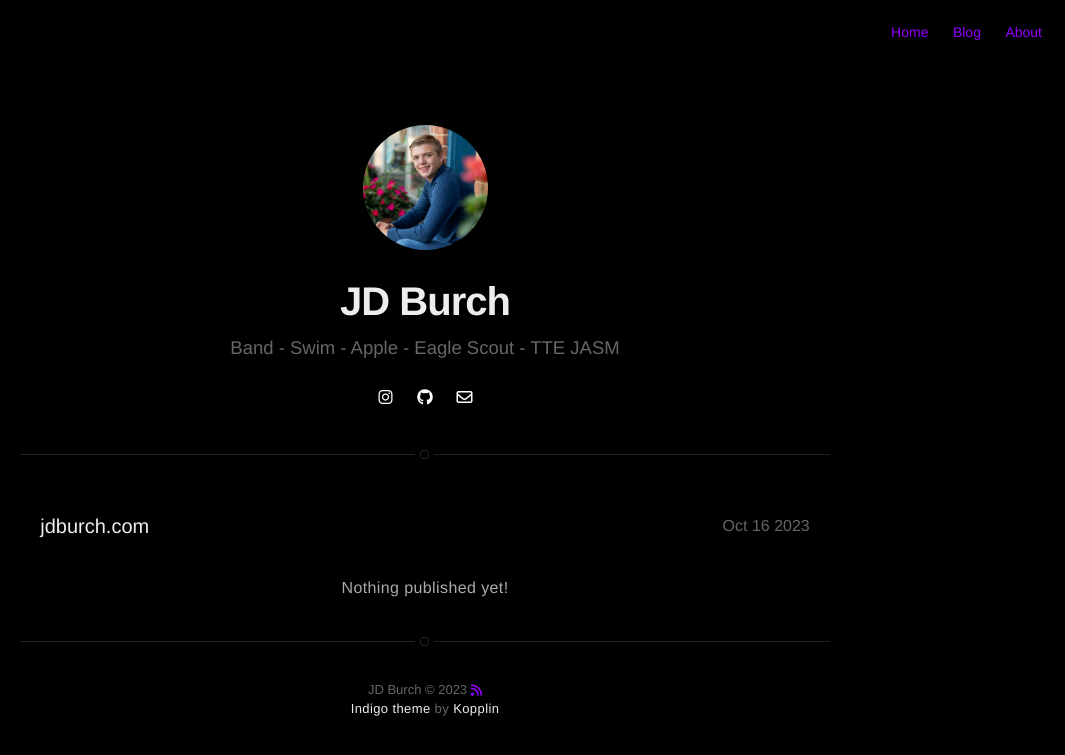
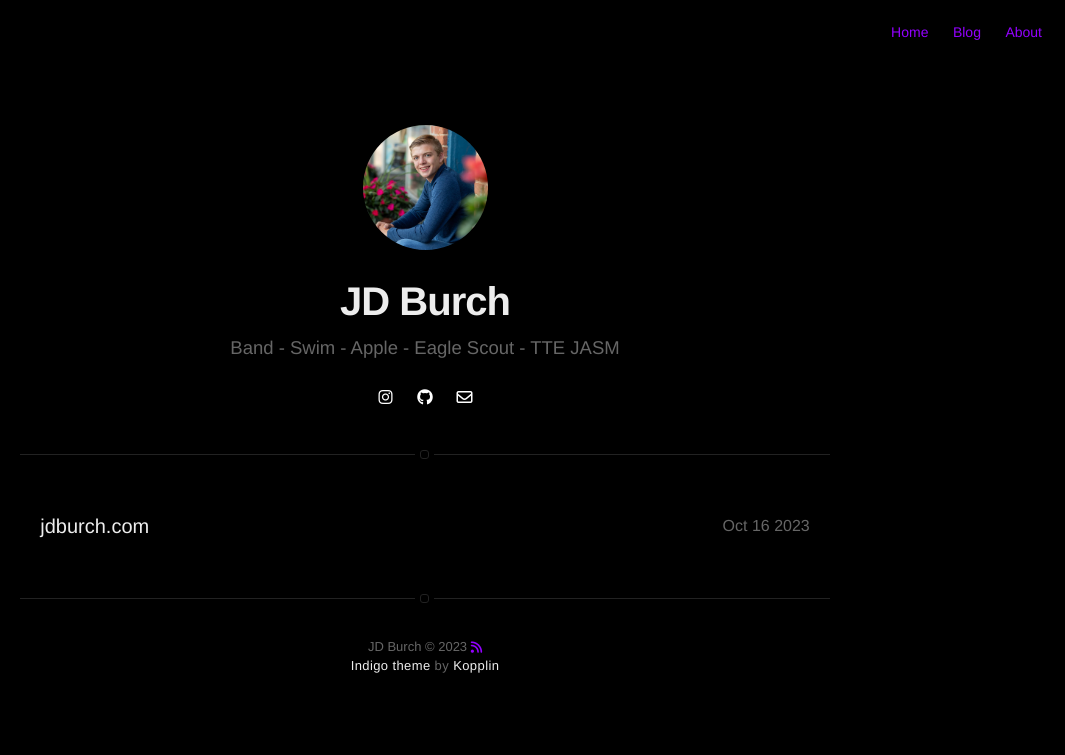
Before and after one commit to JDBurchHuzzah/jdburchhuzzah.github.io, a Jekyll site: the page built from projects.html, in a window 1280 px wide. Shown: the top 755 px of the page, without its empty margins (215-1280 px from the left). Built offline with Jekyll 4.4.1, drawn with Linux system fonts in a browser that asks for light colours; nearby versions of some CDN libraries.

Commit message:
Update projects.html

```diff
--- a/projects.html
+++ b/projects.html
@@ -14,5 +14,3 @@
         {% endif %}
     {% endfor %}
 </section>
-
-<p class="text-center">Nothing published yet!</p>
```
